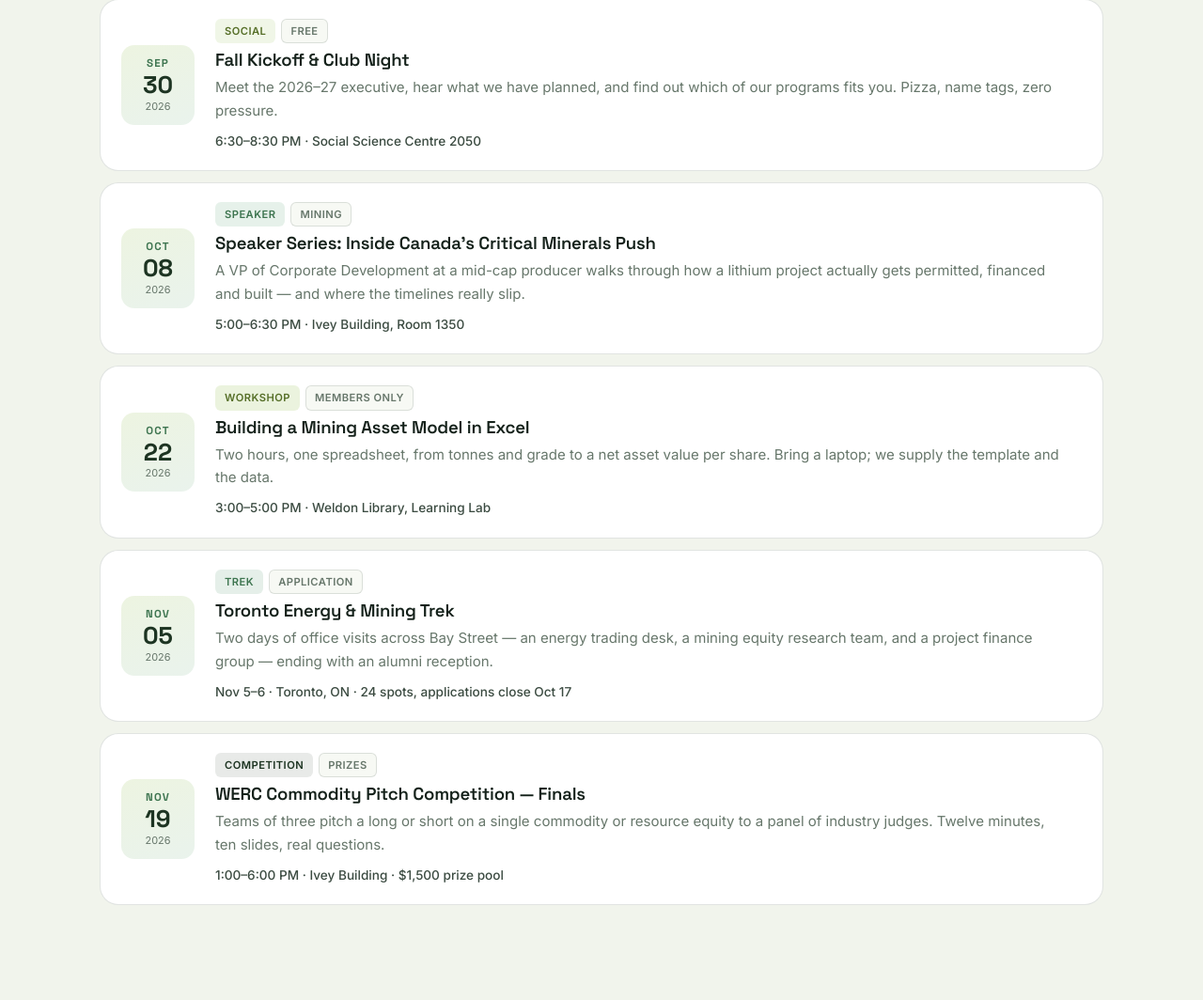
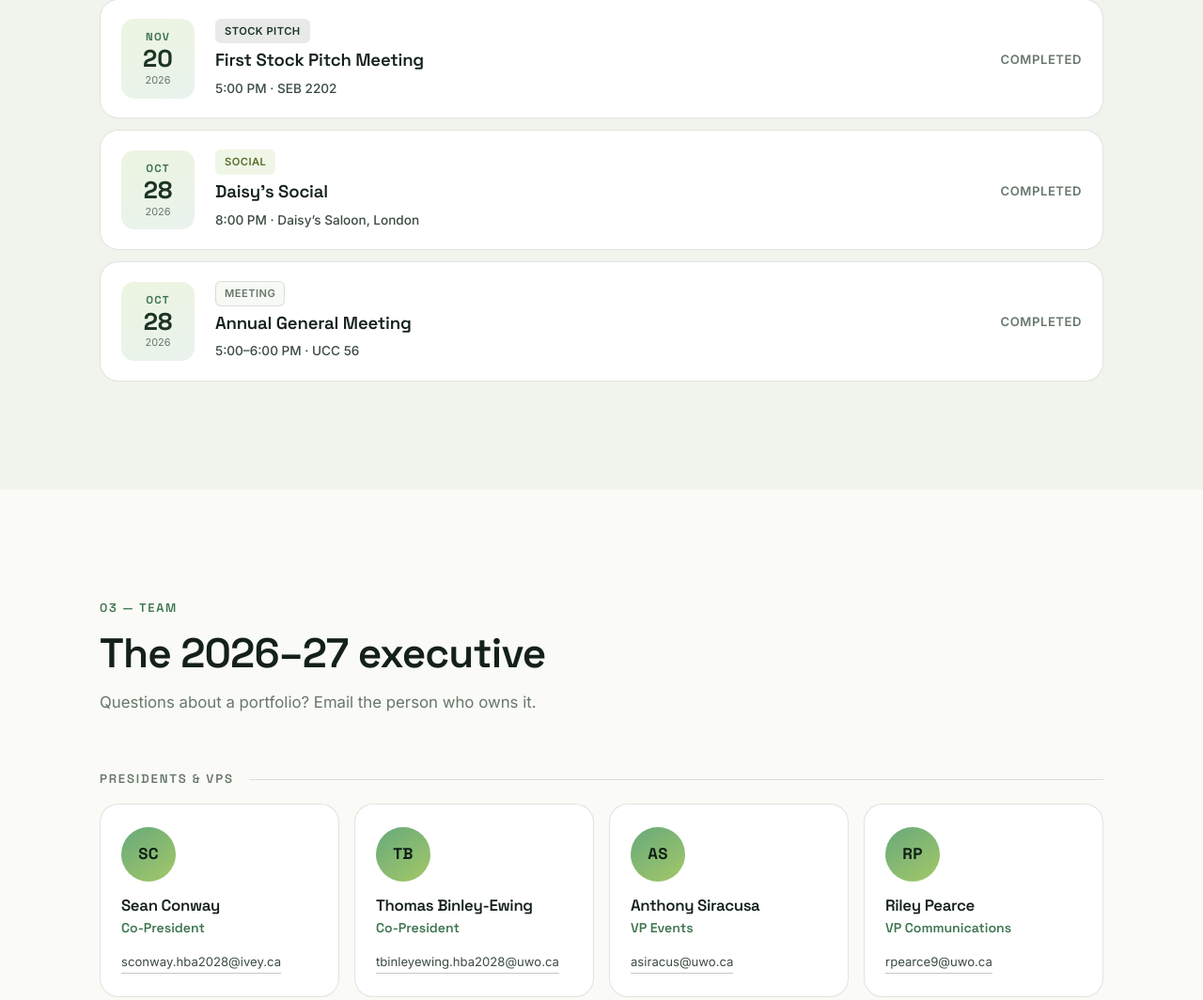
Before and after one commit to matteocarlucci/WERC_Website, a plain HTML site: page index.html in a window 1280 px wide. Shown: the part 2134-3198 px from the top of the page at 94% size. Drawn offline with Linux system fonts and the light colour scheme.

Commit message:
fill with real events so far

```diff
--- a/index.html
+++ b/index.html
@@ -24,7 +24,7 @@
 <link rel="preconnect" href="https://fonts.googleapis.com">
 <link rel="preconnect" href="https://fonts.gstatic.com" crossorigin>
 <link href="https://fonts.googleapis.com/css2?family=Space+Grotesk:wght@500;600;700&family=Inter:wght@400;500;600&display=swap" rel="stylesheet">
-<link rel="stylesheet" href="css/styles.css?v=2026-11-22">
+<link rel="stylesheet" href="css/styles.css?v=2026-11-22b">
 </head>
 <body>
 <a class="skip-link" href="#main">Skip to content</a>
@@ -181,91 +181,38 @@
          data-state to "upcoming" or "past".
          ============================================================ -->
     <ul class="event-list" id="eventList">
-      <li class="event" data-state="upcoming">
-        <div class="event-date"><span class="month">Sep</span><span class="day">30</span><span class="year">2026</span></div>
+      <li class="event" data-state="past">
+        <div class="event-date"><span class="month">Nov</span><span class="day">20</span><span class="year">2026</span></div>
         <div class="event-body">
-          <div class="event-tags"><span class="tag tag-social">Social</span><span class="tag">Free</span></div>
-          <h3>Fall Kickoff &amp; Club Night</h3>
-          <p>Meet the 2026&ndash;27 executive, hear what we have planned, and find out which of our programs fits you. Pizza, name tags, zero pressure.</p>
-          <p class="event-meta">6:30&ndash;8:30 PM &middot; Social Science Centre 2050</p>
-        </div>
-      </li>
-
-      <li class="event" data-state="upcoming">
-        <div class="event-date"><span class="month">Oct</span><span class="day">08</span><span class="year">2026</span></div>
-        <div class="event-body">
-          <div class="event-tags"><span class="tag tag-speaker">Speaker</span><span class="tag">Mining</span></div>
-          <h3>Speaker Series: Inside Canada&rsquo;s Critical Minerals Push</h3>
-          <p>A VP of Corporate Development at a mid-cap producer walks through how a lithium project actually gets permitted, financed and built — and where the timelines really slip.</p>
-          <p class="event-meta">5:00&ndash;6:30 PM &middot; Ivey Building, Room 1350</p>
-        </div>
-      </li>
-
-      <li class="event" data-state="upcoming">
-        <div class="event-date"><span class="month">Oct</span><span class="day">22</span><span class="year">2026</span></div>
-        <div class="event-body">
-          <div class="event-tags"><span class="tag tag-workshop">Workshop</span><span class="tag">Members only</span></div>
-          <h3>Building a Mining Asset Model in Excel</h3>
-          <p>Two hours, one spreadsheet, from tonnes and grade to a net asset value per share. Bring a laptop; we supply the template and the data.</p>
-          <p class="event-meta">3:00&ndash;5:00 PM &middot; Weldon Library, Learning Lab</p>
-        </div>
-      </li>
-
-      <li class="event" data-state="upcoming">
-        <div class="event-date"><span class="month">Nov</span><span class="day">05</span><span class="year">2026</span></div>
-        <div class="event-body">
-          <div class="event-tags"><span class="tag tag-trek">Trek</span><span class="tag">Application</span></div>
-          <h3>Toronto Energy &amp; Mining Trek</h3>
-          <p>Two days of office visits across Bay Street — an energy trading desk, a mining equity research team, and a project finance group — ending with an alumni reception.</p>
-          <p class="event-meta">Nov 5&ndash;6 &middot; Toronto, ON &middot; 24 spots, applications close Oct 17</p>
-        </div>
-      </li>
-
-      <li class="event" data-state="upcoming">
-        <div class="event-date"><span class="month">Nov</span><span class="day">19</span><span class="year">2026</span></div>
-        <div class="event-body">
-          <div class="event-tags"><span class="tag tag-comp">Competition</span><span class="tag">Prizes</span></div>
-          <h3>WERC Commodity Pitch Competition &mdash; Finals</h3>
-          <p>Teams of three pitch a long or short on a single commodity or resource equity to a panel of industry judges. Twelve minutes, ten slides, real questions.</p>
-          <p class="event-meta">1:00&ndash;6:00 PM &middot; Ivey Building &middot; $1,500 prize pool</p>
-        </div>
-      </li>
-
-      <li class="event" data-state="past">
-        <div class="event-date"><span class="month">Mar</span><span class="day">12</span><span class="year">2026</span></div>
-        <div class="event-body">
-          <div class="event-tags"><span class="tag tag-speaker">Panel</span><span class="tag">ESG</span></div>
-          <h3>ESG in Practice: Beyond the Report</h3>
-          <p>Three practitioners on what sustainability teams actually do once the disclosure is filed — and how much of it changes an operating decision.</p>
-          <p class="event-meta">Recap and slides available to members</p>
+          <div class="event-tags"><span class="tag tag-comp">Stock pitch</span></div>
+          <h3>First Stock Pitch Meeting</h3>
+          <p class="event-meta">5:00 PM &middot; SEB 2202</p>
         </div>
         <div class="event-action"><span class="event-done">Completed</span></div>
       </li>
 
       <li class="event" data-state="past">
-        <div class="event-date"><span class="month">Feb</span><span class="day">05</span><span class="year">2026</span></div>
+        <div class="event-date"><span class="month">Oct</span><span class="day">28</span><span class="year">2026</span></div>
         <div class="event-body">
-          <div class="event-tags"><span class="tag tag-speaker">Speaker</span><span class="tag">Nuclear</span></div>
-          <h3>Nuclear&rsquo;s Second Act in Ontario</h3>
-          <p>An engineer-turned-project-director on refurbishment economics, small modular reactors, and why Ontario&rsquo;s grid looks the way it does.</p>
-          <p class="event-meta">92 attendees</p>
+          <div class="event-tags"><span class="tag tag-social">Social</span></div>
+          <h3>Daisy&rsquo;s Social</h3>
+          <p class="event-meta">8:00 PM &middot; Daisy&rsquo;s Saloon, London</p>
         </div>
         <div class="event-action"><span class="event-done">Completed</span></div>
       </li>
 
       <li class="event" data-state="past">
-        <div class="event-date"><span class="month">Nov</span><span class="day">20</span><span class="year">2025</span></div>
+        <div class="event-date"><span class="month">Oct</span><span class="day">28</span><span class="year">2026</span></div>
         <div class="event-body">
-          <div class="event-tags"><span class="tag tag-comp">Competition</span></div>
-          <h3>Inaugural Commodity Pitch Competition</h3>
-          <p>Our first pitch competition: 14 teams, 4 judges, and a winning short on thermal coal that held up better than the room expected.</p>
-          <p class="event-meta">Winners: Team Placeholder &mdash; see recap</p>
+          <div class="event-tags"><span class="tag">Meeting</span></div>
+          <h3>Annual General Meeting</h3>
+          <p class="event-meta">5:00&ndash;6:00 PM &middot; UCC 56</p>
         </div>
         <div class="event-action"><span class="event-done">Completed</span></div>
       </li>
     </ul>
 
-    <p class="event-empty" id="eventEmpty" hidden>No events in this view yet — check back soon.</p>
+    <p class="event-empty" id="eventEmpty" hidden>No upcoming events yet — check back soon.</p>
   </div>
 </section>
 
@@ -557,6 +504,6 @@
   </div>
 </footer>
 
-<script src="js/main.js?v=2026-11-22"></script>
+<script src="js/main.js?v=2026-11-22b"></script>
 </body>
 </html>
--- a/js/main.js
+++ b/js/main.js
@@ -210,18 +210,25 @@
     if (emptyMsg) emptyMsg.hidden = shown !== 0;
   }
 
+  function selectFilter(btn) {
+    filters.forEach(function (b) {
+      var active = b === btn;
+      b.classList.toggle('is-active', active);
+      b.setAttribute('aria-selected', String(active));
+    });
+    applyFilter(btn.getAttribute('data-filter'));
+  }
+
   filters.forEach(function (btn) {
-    btn.addEventListener('click', function () {
-      filters.forEach(function (b) {
-        var active = b === btn;
-        b.classList.toggle('is-active', active);
-        b.setAttribute('aria-selected', String(active));
-      });
-      applyFilter(btn.getAttribute('data-filter'));
-    });
+    btn.addEventListener('click', function () { selectFilter(btn); });
   });
 
-  if (filters.length) applyFilter('upcoming');
+  /* Open on Upcoming, or on Past when nothing is scheduled yet. */
+  if (filters.length) {
+    var hasUpcoming = events.some(function (ev) { return ev.getAttribute('data-state') === 'upcoming'; });
+    var start = document.querySelector('.filter[data-filter="' + (hasUpcoming ? 'upcoming' : 'past') + '"]');
+    selectFilter(start || filters[0]);
+  }
 
   /* ---------- 08. FOOTER YEAR ---------- */
   var yearEl = document.getElementById('year');
```
